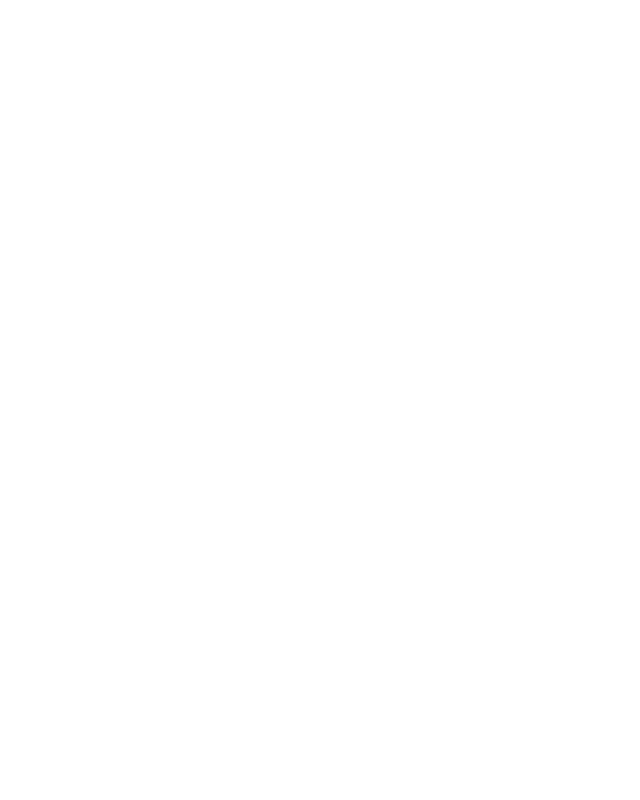
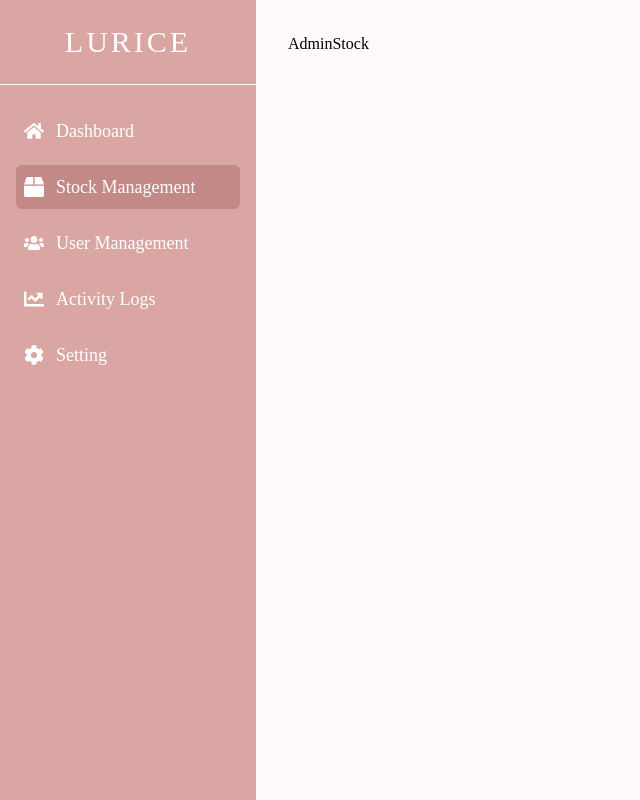
Before and after one commit to PW-R/Jewery, a React (Vite) app in the folder frontend/Jewery/: page /Jewery/admin/stock in a window 1280 px wide. Before the commit this address had no page. Shown: the whole page, without its empty margins (0-640 px from the left). Built offline with nearby package versions, Linux system fonts and the light colour scheme.

Commit message:
exกล้วยเชื่อม

```diff
--- a/frontend/Jewery/src/App.jsx
+++ b/frontend/Jewery/src/App.jsx
@@ -8,8 +8,9 @@
 //----Pages (ลูกค้า)----//
 import Home from "./pages/Home";
 import Necklacespage from "./pages/Necklaces";
+//----Pages (แอดมิน)----//
 import AdminDashboard from "./pages/AdminDashboard";
-//----Pages (แอดมิน)----//
+import AdminStock from "./pages/AdminStock";
 
 
 function App() {
@@ -33,6 +34,7 @@
           {/*  ฝั่งแอดมิน */}
           <Route path="/admin" element={<AdminLayout />}>
             <Route path="dashboard" element={<AdminDashboard />} />
+            <Route path="stock" element={<AdminStock />} />
 
           </Route>
         </Routes>
--- a/frontend/Jewery/src/components/AdminNavbar.jsx
+++ b/frontend/Jewery/src/components/AdminNavbar.jsx
@@ -7,7 +7,7 @@
 
   const menuItems = [
     { name: "Dashboard", path: "#", icon: <FaHome /> },
-    { name: "Stock Management", path: "#", icon: <FaBox /> },
+    { name: "Stock Management", path: "/admin/stock", icon: <FaBox /> },
     { name: "User Management", path: "#", icon: <FaUsers /> },
     { name: "Activity Logs", path: "#", icon: <FaChartLine /> },
     { name: "Setting", path: "#", icon: <FaCog /> },
--- /dev/null
+++ b/frontend/Jewery/src/pages/AdminStock.jsx
@@ -0,0 +1,9 @@
+function AdminStock() {
+    return (
+        <div>
+            <h1>AdminStock</h1>
+        </div>
+     );
+}
+
+export default AdminStock; ;
```
